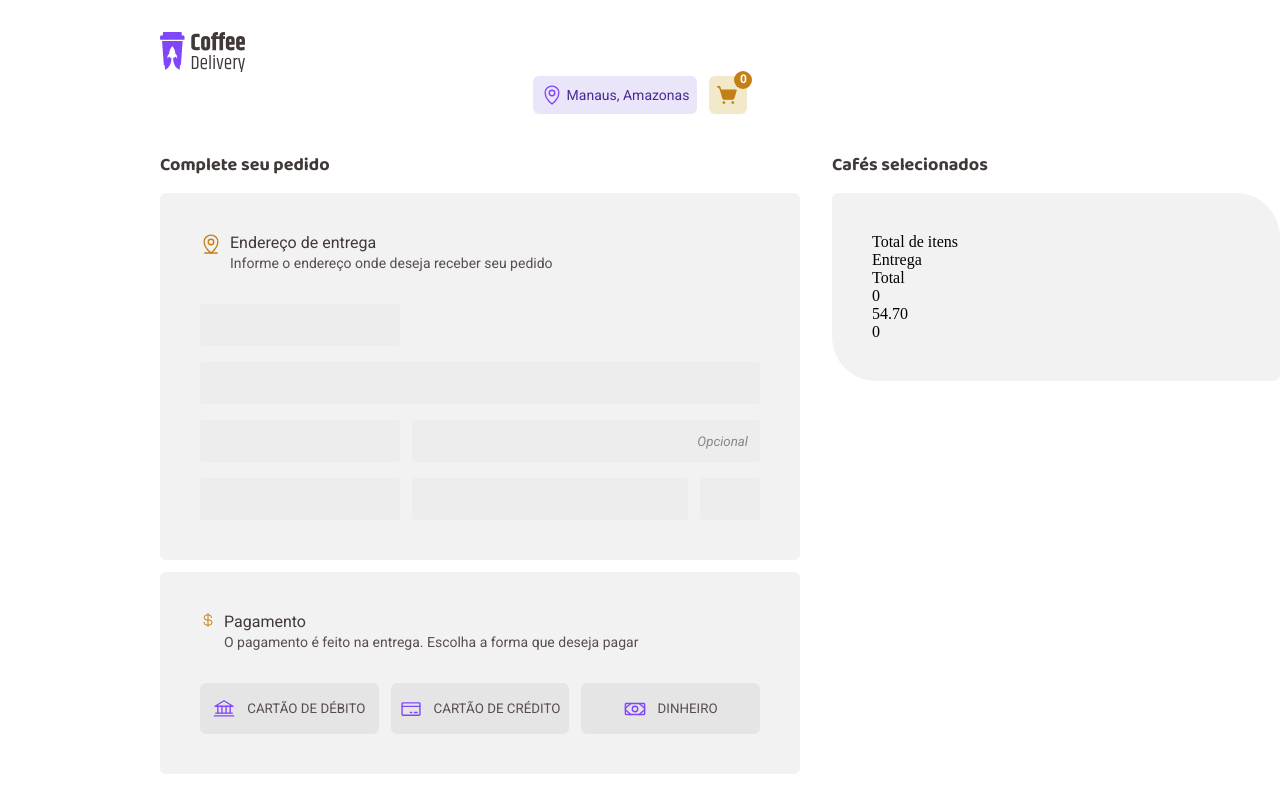
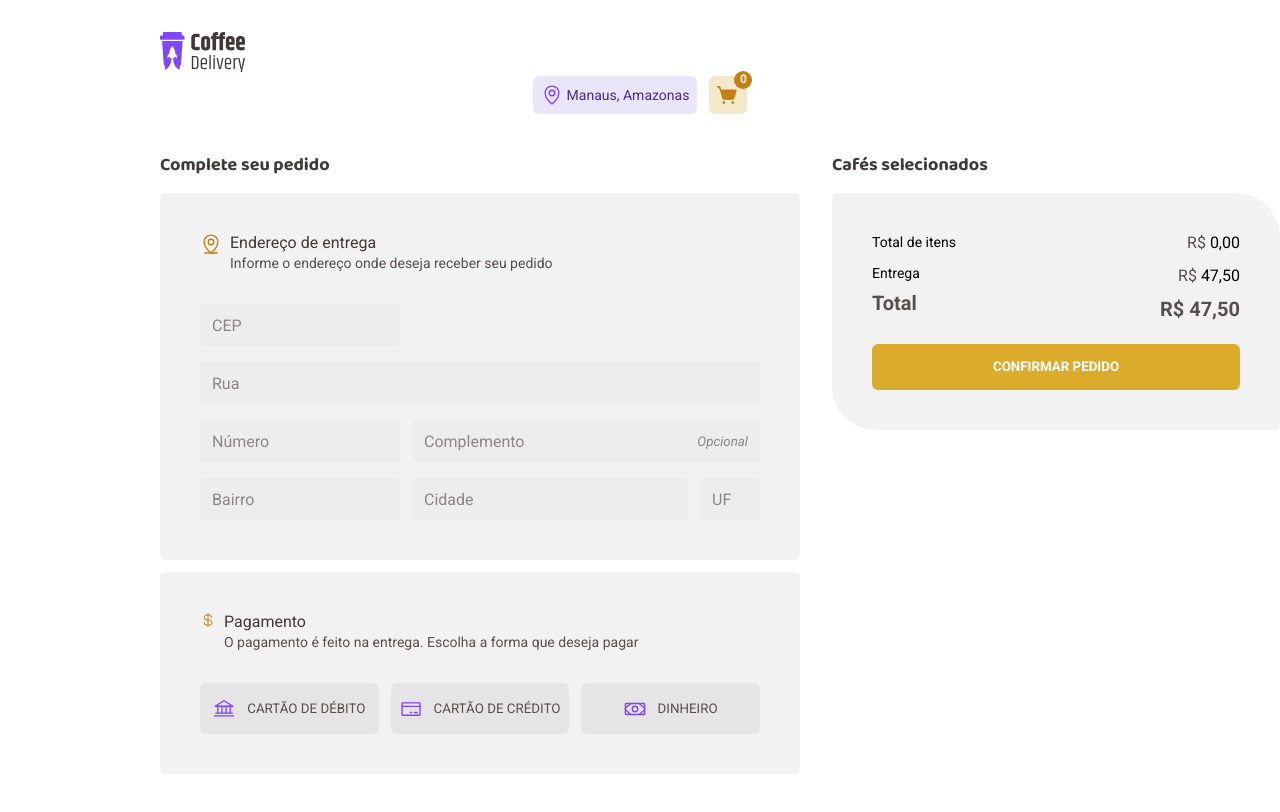
Before and after one commit to dev-alves/coffee-delivery, a React (Vite) app: page /cart in a window 1280 px wide. Shown: the top 812 px of the page. Built offline with nearby package versions, Linux system fonts and the light colour scheme; the HTML template or start-up script is replaced by a standard one.

Commit message:
finaliza formulário de endereço

```diff
--- a/src/components/Catalog/indext.tsx
+++ b/src/components/Catalog/indext.tsx
@@ -55,6 +55,7 @@ export function Catalog({
     }
   }
 
+  // TODO: Verificar se o elemento existe na lista e, se existir, incrementar o amount
   function handleAddNewItemOnCart() {
     if (inputRef.current) {
       const { value } = inputRef.current
--- a/src/components/InputText/index.tsx
+++ b/src/components/InputText/index.tsx
@@ -1,6 +1,8 @@
-import { Input } from './styles'
+import { ChangeEvent, useState } from 'react'
+import { Container, Input } from './styles'
 
 interface InputTextProps {
+  text: string
   name: string
   id: string
   size: number
@@ -8,19 +10,34 @@ interface InputTextProps {
 }
 
 export function InputText({
+  text,
   name,
   id,
   isRequired = false,
   size,
 }: InputTextProps) {
   const placeholder = !isRequired ? 'Opcional' : ''
+  const [canShowText, setCanShowText] = useState(true)
+
+  function handleOnChange(event: ChangeEvent<HTMLInputElement>) {
+    if (event.currentTarget.value !== '') {
+      setCanShowText(false)
+    } else {
+      setCanShowText(true)
+    }
+  }
+
   return (
+    <Container>
       <Input
+        onChange={handleOnChange}
         name={name}
         placeholder={placeholder}
         id={id}
         maxLength={50}
         size={size}
       />
+      {canShowText && <span>{text}</span>}
+    </Container>
   )
 }
--- a/src/components/InputText/styles.ts
+++ b/src/components/InputText/styles.ts
@@ -25,3 +25,15 @@ const BaseInputText = styled.input`
 `
 
 export const Input = styled(BaseInputText)``
+
+export const Container = styled.div`
+  display: inline-block;
+  position: relative;
+  span {
+    position: absolute;
+    top: 12px;
+    left: 12px;
+    font-family: ${(props) => props.theme['text-s-regular'].font};
+    color: ${(props) => props.theme['base-label']};
+  }
+`
--- a/src/components/Primary/styles.ts
+++ b/src/components/Primary/styles.ts
@@ -4,6 +4,7 @@ export const BaseLabelButton = styled.button`
   display: flex;
   align-items: center;
   justify-content: center;
+  padding: 12px 8px;
   height: 2.875rem;
   border-radius: 6px;
   border: none;
--- a/src/pages/Cart/index.tsx
+++ b/src/pages/Cart/index.tsx
@@ -16,6 +16,9 @@ import {
   CoffePlusAndMinusContainer,
   CoffeValueContainer,
   FooterContainer,
+  FooterInfoValues,
+  FooterButtonSubmitContainer,
+  FooterInfoLabels,
 } from './styles'
 import { InputText } from '../../components/InputText'
 import { useContext, useState } from 'react'
@@ -57,51 +60,55 @@ export function Cart() {
                 </div>
               </header>
               <AddressInputsContainer>
-                <div>
                 <InputText
-                    name="CEP"
+                  text="CEP"
+                  name="cep"
                   id="cepId"
                   isRequired={true}
                   size={200}
                 />
-                </div>
-                <div>
                 <InputText
-                    name="Rua"
+                  text="Rua"
+                  name="rua"
                   id="ruaId"
                   isRequired={true}
                   size={560}
                 />
-                </div>
-                <div>
                 <InputText
-                    name="Número"
+                  text="Número"
+                  name="numero"
                   id="numId"
                   isRequired={true}
                   size={200}
                 />
                 <InputText
-                    name="Complemento"
+                  text="Complemento"
+                  name="complemento"
                   id="complementoId"
                   isRequired={false}
                   size={348}
                 />
-                </div>
-                <div>
                 <InputText
-                    name="Bairro"
+                  text="Bairro"
+                  name="bairro"
                   id="bairroId"
                   isRequired={true}
                   size={200}
                 />
                 <InputText
-                    name="Cidade"
+                  text="Cidade"
+                  name="cidade"
                   id="cityId"
                   isRequired={true}
                   size={276}
                 />
-                  <InputText name="UF" id="ufId" isRequired={true} size={60} />
-                </div>
+                <InputText
+                  text="UF"
+                  name="uf"
+                  id="ufId"
+                  isRequired={true}
+                  size={60}
+                />
               </AddressInputsContainer>
             </FormInfoAddressContainer>
             <FormInfoPaymentContainer>
@@ -172,7 +179,7 @@ export function Cart() {
                 </CoffesContainer>
               ))}
               <FooterContainer>
-                <div>
+                <FooterInfoLabels>
                   <div>
                     <span>Total de itens</span>
                   </div>
@@ -182,23 +189,38 @@ export function Cart() {
                   <div>
                     <span>Total</span>
                   </div>
+                </FooterInfoLabels>
+                <FooterInfoValues>
+                  <div>
+                    <span>
+                      {formatterBR
+                        .format(
+                          coffes.reduce((accumul, current) => {
+                            return accumul + current.price * current.amount
+                          }, 0),
+                        )
+                        .replace('R$', '')}
+                    </span>
                   </div>
                   <div>
-                  <div>
-                    <span>{coffes.length}</span>
-                  </div>
-                  <div>
-                    <span>54.70</span>
+                    <span>{formatterBR.format(47.5).replace('R$', '')}</span>
                   </div>
                   <div>
                     <span>
-                      {coffes.reduce((accumul, current) => {
+                      {formatterBR
+                        .format(
+                          coffes.reduce((accumul, current) => {
                             return accumul + current.price * current.amount
-                      }, 0)}
+                          }, 0) + 47.5,
+                        )
+                        .replace('R$', '')}
                     </span>
                   </div>
-                </div>
+                </FooterInfoValues>
               </FooterContainer>
+              <FooterButtonSubmitContainer>
+                <ButtonPrimary text="Confirmar pedido" />
+              </FooterButtonSubmitContainer>
             </FormInfoDetailsOrder>
           </DetailsOrderContainer>
         </FormContainer>
--- a/src/pages/Cart/styles.ts
+++ b/src/pages/Cart/styles.ts
@@ -63,16 +63,20 @@ export const OrderAddressContainer = styled.div`
 `
 
 export const AddressInputsContainer = styled.div`
-  div:not(:last-child) {
+  div:not(:nth-last-child(-n + 3)) {
     margin-bottom: 1rem;
   }
 
-  div input:nth-child(2) {
+  /* div:not(:last-child):not(:first-child) {
+    margin: 0 0.75rem;
+  } */
+
+  div:nth-child(4) {
     margin-left: 0.75rem;
   }
 
-  div input:not(:last-child):not(:first-child) {
-    margin: 0 0.75rem;
+  div:nth-last-child(-n + 2) {
+    margin-left: 0.75rem;
   }
 `
 
@@ -87,7 +91,6 @@ export const DetailsOrderContainer = styled.div`
   display: flex;
   flex-direction: column;
   width: 448px;
-  height: 31.125rem;
   h1 {
     font-family: '${(props) => props.theme['text-title-xs'].font}', sans-serif;
     font-size: ${(props) => props.theme['text-title-xs'].size};
@@ -192,8 +195,54 @@ export const CoffeValueContainer = styled.div`
 export const FooterContainer = styled.div`
   display: flex;
   justify-content: space-between;
+`
 
-  &:first-child {
-    flex-direction: column;
+export const FooterInfoLabels = styled.div`
+  font-family: ${(props) => props.theme['text-s-regular'].font};
+  font-size: ${(props) => props.theme['text-s-regular'].size};
+  line-height: ${(props) => props.theme['text-s-regular'].lineHeight};
+  font-weight: ${(props) => props.theme['text-s-regular'].weight};
+  div:nth-child(even) {
+    margin: 12px 0;
+  }
+  div:last-of-type {
+    font-family: '${(props) => props.theme['text-l-bold'].font}', sans-serif;
+    font-size: ${(props) => props.theme['text-l-bold'].size};
+    font-weight: ${(props) => props.theme['text-l-bold'].weight};
+    color: ${(props) => props.theme['base-text']};
   }
 `
+
+export const FooterInfoValues = styled.div`
+  text-align: right;
+  font-family: ${(props) => props.theme['text-m-regular'].font};
+  font-size: ${(props) => props.theme['text-m-regular'].size};
+  line-height: ${(props) => props.theme['text-m-regular'].lineHeight};
+  font-weight: ${(props) => props.theme['text-m-regular'].weight};
+
+  div:nth-child(even) {
+    margin: 12px 0;
+  }
+
+  div:not(last-of-type):before {
+    content: 'R$';
+    color: ${(props) => props.theme['base-text']};
+  }
+
+  div:last-of-type {
+    &::before {
+      content: 'R$';
+    }
+    font-family: '${(props) => props.theme['text-l-bold'].font}', sans-serif;
+    font-size: ${(props) => props.theme['text-l-bold'].size};
+    font-weight: ${(props) => props.theme['text-l-bold'].weight};
+    color: ${(props) => props.theme['base-text']};
+  }
+`
+
+export const FooterButtonSubmitContainer = styled.div`
+  padding-top: 24px;
+  button {
+    width: 100%;
+  }
+`
```
Lines whose indentation alone changed are shown as unchanged.
